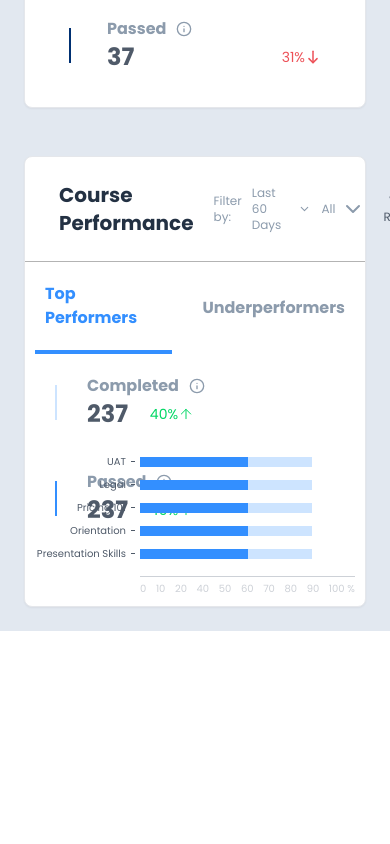
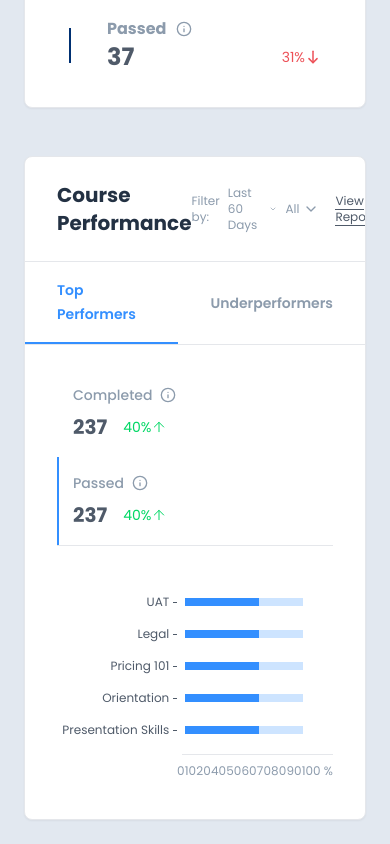
Before and after one commit to Dinnerli/dashboardprototype, a React (Vite) app: page / in a window 390 px wide. Shown: the part 1790-2634 px from the top of the page. Before the commit the page ends 2421 px from the top, so only its background shows below. Built offline with nearby package versions, Linux system fonts and the light colour scheme.

Commit message:
Update Course Performance card styling
Updates the styling of the Course Performance card to improve responsiveness and spacing.

```diff
--- a/src/components/dashboard/CoursePerformanceCard.tsx
+++ b/src/components/dashboard/CoursePerformanceCard.tsx
@@ -10,12 +10,12 @@ type CourseBarProps = {
 
 const CourseBar = ({ name, completedPercentage, inProgressPercentage }: CourseBarProps) => {
   return (
-    <div className="flex items-center gap-[5px] w-full">
-      <div className="flex w-[100px] justify-end items-center gap-[5px]">
-        <div className="w-[90px] text-right text-[10px] text-[#4F5A69] font-poppins">{name}</div>
+    <div className="flex items-center gap-2 my-2 w-full">
+      <div className="flex min-w-[120px] justify-end items-center gap-1">
+        <div className="w-full text-right text-xs text-[#4F5A69] font-poppins">{name}</div>
         <div className="w-[4px] h-[1px] bg-[#4F5A69]"></div>
       </div>
-      <div className="flex h-[10px] justify-end items-center flex-1">
+      <div className="flex h-[8px] justify-start items-center flex-1">
         <div
           className="h-full bg-[#338FFF]"
           style={{ width: `${completedPercentage}%` }}
@@ -33,10 +33,10 @@ const CourseBar = ({ name, completedPercentage, inProgressPercentage }: CourseBa
 const StatIndicator = ({ value, isPositive }: { value: string, isPositive: boolean }) => {
   return (
     <div className="flex items-center justify-end">
-      <span className="text-sm text-[#00D764]">
+      <span className="text-sm md:text-base text-[#00D764]">
         {value}
       </span>
-      <ArrowUp className="w-4 h-4 text-[#00D764]" stroke="#00D764" strokeWidth={1.5} />
+      <ArrowUp className="w-4 h-4 md:w-5 md:h-5 text-[#00D764]" stroke="#00D764" strokeWidth={1.5} />
     </div>
   );
 };
@@ -45,35 +45,29 @@ const ActivityStat = ({
   title,
   value,
   percentage,
-  isActive
+  isActive,
+  icon
 }: {
   title: string;
   value: string;
   percentage: string;
   isActive: boolean;
+  icon?: React.ReactNode;
 }) => {
   return (
-    <div className="flex items-center gap-2.5 p-2.5 rounded-lg">
-      <div className="flex flex-col items-center justify-center p-2.5">
-        <div
-          className={`w-0.5 h-[35px] ${isActive ? 'bg-[#338FFF]' : 'bg-[#CDE4FF]'}`}
-        />
+    <div className="flex flex-col md:flex-row items-start md:items-center gap-2 p-4 relative">
+      {isActive && (
+        <div className="absolute left-0 top-0 bottom-0 w-[2px] bg-[#338FFF]" />
+      )}
+      <div className="md:min-w-[140px] flex items-center gap-2">
+        <span className="text-sm md:text-base font-medium text-[#8C9BAC]">
+          {title}
+        </span>
+        <Info className="w-4 h-4 text-[#8C9BAC]" stroke="#8C9BAC" />
       </div>
-      <div className="flex flex-col">
-        <div className="flex items-center gap-2.5 px-2.5">
-          <span className="text-base font-bold text-[#8C9BAC]">
-            {title}
-          </span>
-          <Info className="w-4 h-4 text-[#8C9BAC]" stroke="#8C9BAC" />
-        </div>
-        <div className="flex items-center px-2.5">
-          <div>
-            <span className="text-2xl font-bold text-[#4F5A69]">{value}</span>
-          </div>
-          <div className="w-[66px] flex justify-end items-center">
-            <StatIndicator value={percentage} isPositive={true} />
-          </div>
-        </div>
+      <div className="flex items-center gap-4">
+        <span className="text-xl md:text-2xl font-bold text-[#4F5A69]">{value}</span>
+        <StatIndicator value={percentage} isPositive={true} />
       </div>
     </div>
   );
@@ -89,48 +83,42 @@ const courseData = [
 
 const CoursePerformanceCard = () => {
   return (
-    <Card className="w-full mt-6 animate-slide-in-up" style={{ animationDelay: '0.3s' }}>
+    <Card className="w-full mt-6 animate-slide-in-up overflow-hidden" style={{ animationDelay: '0.3s' }}>
       <div className="w-full">
         {/* Header */}
-        <div className="flex justify-between items-center w-full p-6 border-b border-[#B3B3B3]">
-          <div className="flex items-center gap-2.5 px-2.5 flex-1">
-            <h3 className="text-xl font-bold text-[#233143] font-poppins">Course Performance</h3>
-          </div>
-          <div className="flex gap-2.5 items-center">
-            <div className="flex items-center h-[30px] gap-2.5">
-              <div className="flex items-center gap-1.5 pl-2.5 rounded-[10px]">
-                <span className="text-xs text-[#8C9BAC] font-poppins">Filter by:</span>
+        <div className="flex justify-between items-center w-full px-8 py-6 border-b border-[#E5E7EB]">
+          <h3 className="text-xl md:text-2xl font-bold text-[#233143] font-poppins">Course Performance</h3>
+          <div className="flex items-center gap-4 text-xs md:text-sm">
+            <div className="flex items-center gap-2">
+              <span className="text-[#8C9BAC]">Filter by:</span>
+              <div className="flex items-center gap-1 cursor-pointer">
+                <span className="text-[#8C9BAC]">Last 60 Days</span>
+                <ChevronDown className="w-4 h-4 text-[#8C9BAC]" />
               </div>
-              <div className="flex items-center gap-1.5 rounded-[10px]">
-                <span className="text-xs text-[#8C9BAC] font-poppins">Last 60 Days</span>
-                <ChevronDown className="w-6 h-6 text-[#8C9BAC]" stroke="#8C9BAC" />
-              </div>
-              <div className="flex items-center gap-1.5 rounded-[10px]">
-                <span className="text-xs text-[#8C9BAC] font-poppins">All</span>
-                <ChevronDown className="w-6 h-6 text-[#8C9BAC]" stroke="#8C9BAC" />
+              <div className="flex items-center gap-1 cursor-pointer">
+                <span className="text-[#8C9BAC]">All</span>
+                <ChevronDown className="w-4 h-4 text-[#8C9BAC]" />
               </div>
             </div>
-            <div className="flex items-center">
-              <div className="flex items-center justify-center gap-1.5 px-0 py-1.5">
-                <span className="text-xs text-[#4F5A69] font-poppins text-center px-2">View Report</span>
-              </div>
+            <div className="cursor-pointer">
+              <span className="text-[#4F5A69] border-b border-[#4F5A69] hover:text-[#338FFF] hover:border-[#338FFF] transition-colors">View Report</span>
             </div>
           </div>
         </div>
 
         {/* Tabs */}
-        <div className="flex items-center gap-5 px-2.5 w-full bg-white overflow-x-auto">
-          <div className="flex flex-col items-center justify-center gap-2.5 py-5 px-2.5 border-b-4 border-[#338FFF]">
-            <span className="text-[#338FFF] text-base font-bold font-poppins">Top Performers</span>
+        <div className="flex items-center w-full bg-white border-b border-[#E5E7EB]">
+          <div className="px-8 py-4 border-b-2 border-[#338FFF]">
+            <span className="text-[#338FFF] text-sm md:text-base font-semibold">Top Performers</span>
           </div>
-          <div className="flex flex-col items-center justify-center gap-2.5 py-5 px-2.5">
-            <span className="text-[#8C9BAC] text-base font-bold font-poppins">Underperformers</span>
+          <div className="px-8 py-4">
+            <span className="text-[#8C9BAC] text-sm md:text-base font-semibold">Underperformers</span>
           </div>
         </div>
 
-        <div className="flex flex-col gap-2.5 w-full">
+        <div className="px-8 py-6">
           {/* Stats Row */}
-          <div className="flex items-center gap-5 p-2.5 h-20 w-full flex-wrap">
+          <div className="flex flex-col md:flex-row md:gap-8 mb-6 border-b border-[#E5E7EB]">
             <ActivityStat
               title="Completed"
               value="237"
@@ -146,10 +134,10 @@ const CoursePerformanceCard = () => {
           </div>
 
           {/* Chart */}
-          <div className="p-2.5 w-full">
+          <div className="py-4">
             <div className="flex flex-col w-full">
               {/* Course bars */}
-              <div className="flex flex-col pb-2.5 justify-between items-start flex-1 w-full gap-2">
+              <div className="flex flex-col justify-between items-start w-full">
                 {courseData.map((course, index) => (
                   <CourseBar
                     key={index}
@@ -161,17 +149,15 @@ const CoursePerformanceCard = () => {
               </div>
 
               {/* Separator line */}
-              <div className="flex items-center gap-[5px] w-full">
-                <div className="flex w-[100px] h-0 justify-end items-center gap-[5px]"></div>
-                <div className="flex h-[10px] justify-end items-center flex-1">
-                  <div className="h-[1px] flex-1 bg-[#CDD1D7]"></div>
-                </div>
+              <div className="flex items-center gap-[5px] w-full mt-2">
+                <div className="min-w-[120px]"></div>
+                <div className="flex h-[1px] flex-1 bg-[#E5E7EB]"></div>
               </div>
 
               {/* X-axis labels */}
-              <div className="flex pl-[105px] justify-between items-center w-full">
+              <div className="flex ml-[120px] justify-between items-center w-calc[100%-120px] mt-2 text-xs text-[#8C9BAC]">
                 {["0", "10", "20", "40", "50", "60", "70", "80", "90", "100 %"].map((label, index) => (
-                  <div key={index} className="text-[10px] text-[#CDD1D7] font-poppins">{label}</div>
+                  <div key={index}>{label}</div>
                 ))}
               </div>
             </div>
```
